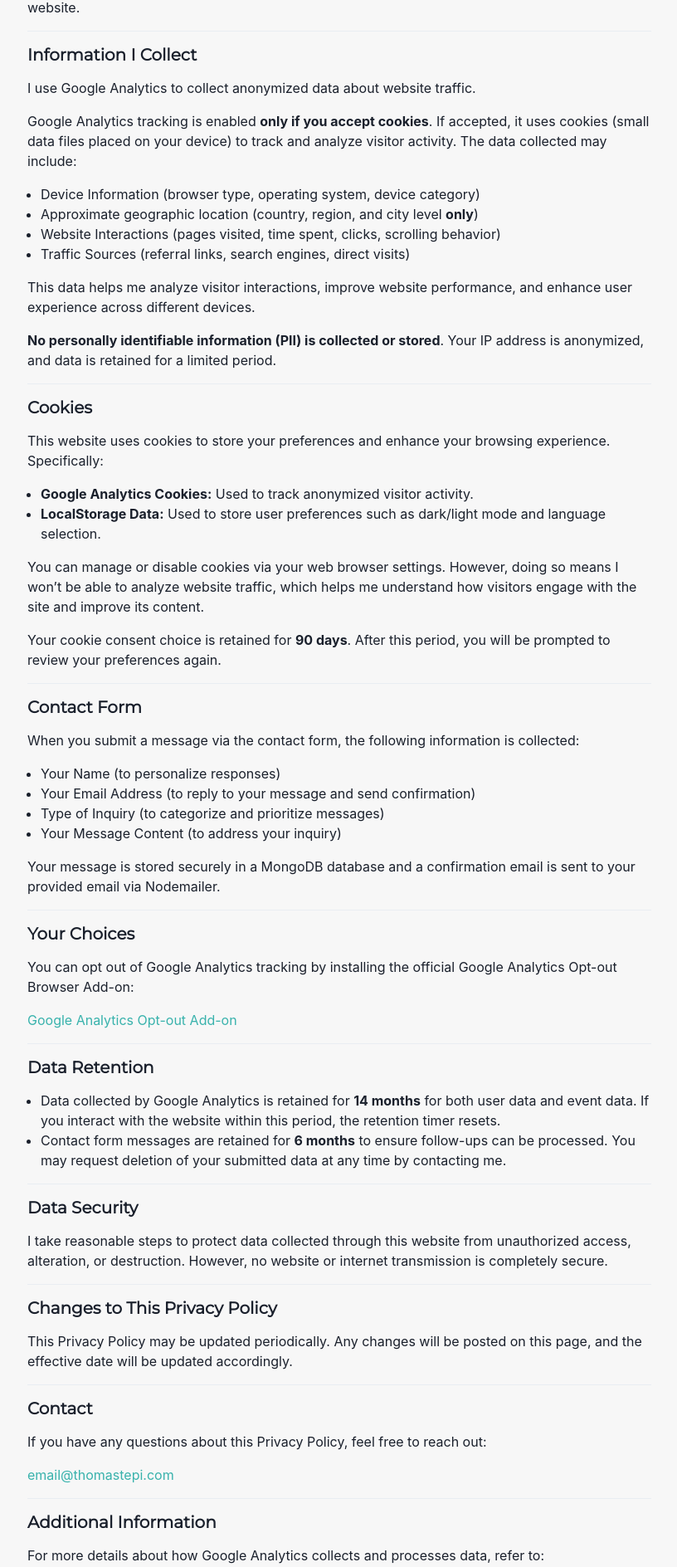
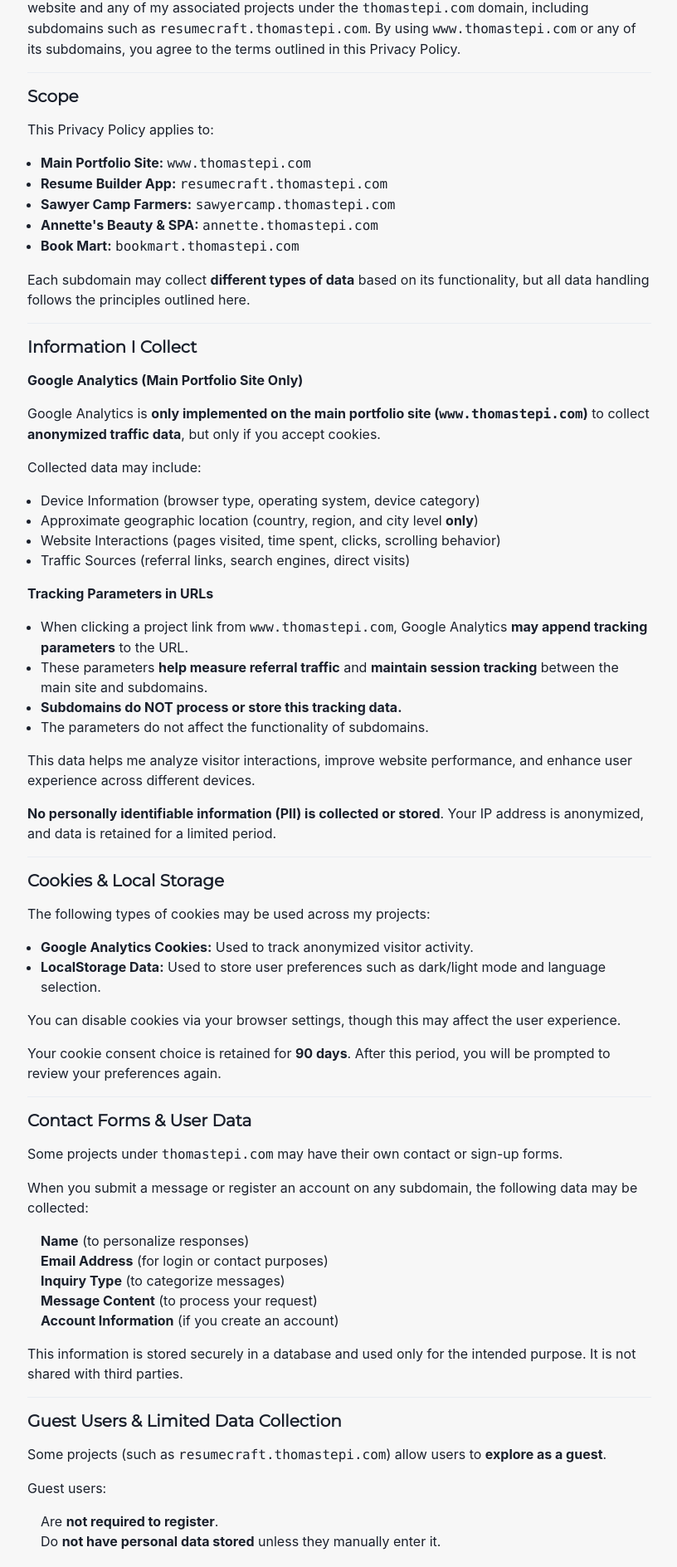
Before and after one commit to thomastepi/portfolio, a React (Create React App) app: page /privacy-policy in a window 1280 px wide. Shown: the part 310-2198 px from the top of the page at 83% size, without its empty margins (231-1047 px from the left). Built offline with nearby package versions, Linux system fonts and the light colour scheme; no server answers; a web font is replaced by a local one.

Commit message:
update privacy

```diff
--- a/public/locales/en/translation.json
+++ b/public/locales/en/translation.json
@@ -127,42 +127,76 @@
     "effectiveDate": "Effective Date: January 31, 2025",
     "introduction": {
       "title": "Introduction",
-      "text": "This Privacy Policy describes how I collect, use, and disclose your information when you use this website."
+      "text": "This Privacy Policy describes how I collect, use, and disclose your information when you use this website and any of my associated projects under the `thomastepi.com` domain, including subdomains such as `resumecraft.thomastepi.com`. By using `www.thomastepi.com` or any of its subdomains, you agree to the terms outlined in this Privacy Policy."
     },
     "informationCollected": {
       "title": "Information I Collect",
-      "description": "I use Google Analytics to collect anonymized data about website traffic.",
-      "descriptionText": "Google Analytics tracking is enabled **only if you accept cookies**. If accepted, it uses cookies (small data files placed on your device) to track and analyze visitor activity. The data collected may include:",
+      "subtitle": "**Google Analytics (Main Portfolio Site Only)**",
+      "description": "Google Analytics is **only implemented on the main portfolio site (`www.thomastepi.com`)** to collect **anonymized traffic data**, but only if you accept cookies.",
+      "subtext": "Collected data may include:",
       "list": [
         "Device Information (browser type, operating system, device category)",
         "Approximate geographic location (country, region, and city level **only**)",
         "Website Interactions (pages visited, time spent, clicks, scrolling behavior)",
         "Traffic Sources (referral links, search engines, direct visits)"
       ],
+      "trackingParams": "**Tracking Parameters in URLs**",
+      "trackingParamsList": [
+        "When clicking a project link from `www.thomastepi.com`, Google Analytics **may append tracking parameters** to the URL.",
+        "These parameters **help measure referral traffic** and **maintain session tracking** between the main site and subdomains.",
+        "**Subdomains do NOT process or store this tracking data.**",
+        "The parameters do not affect the functionality of subdomains."
+      ],
       "usage": "This data helps me analyze visitor interactions, improve website performance, and enhance user experience across different devices.",
       "identifiableInfo": "**No personally identifiable information (PII) is collected or stored**. Your IP address is anonymized, and data is retained for a limited period."
     },
+
+    "scope": {
+      "title": "Scope",
+      "subtitle": "This Privacy Policy applies to:",
+      "list": [
+        "**Main Portfolio Site:** `www.thomastepi.com`",
+        "**Resume Builder App:** `resumecraft.thomastepi.com`",
+        "**Sawyer Camp Farmers:** `sawyercamp.thomastepi.com`",
+        "**Annette's Beauty & SPA:** `annette.thomastepi.com`",
+        "**Book Mart:** `bookmart.thomastepi.com`"
+      ],
+      "text": "Each subdomain may collect **different types of data** based on its functionality, but all data handling follows the principles outlined here."
+    },
+
     "cookies": {
-      "title": "Cookies",
-      "description": "This website uses cookies to store your preferences and enhance your browsing experience. Specifically:",
+      "title": "Cookies & Local Storage",
+      "description": "The following types of cookies may be used across my projects:",
       "list": [
         "**Google Analytics Cookies:** Used to track anonymized visitor activity.",
         "**LocalStorage Data:** Used to store user preferences such as dark/light mode and language selection."
       ],
-      "disableNotice": "You can manage or disable cookies via your web browser settings. However, doing so means I won’t be able to analyze website traffic, which helps me understand how visitors engage with the site and improve its content.",
+      "disableNotice": "You can disable cookies via your browser settings, though this may affect the user experience.",
       "retention": "Your cookie consent choice is retained for **90 days**. After this period, you will be prompted to review your preferences again."
     },
     "contactForm": {
-      "title": "Contact Form",
-      "description": "When you submit a message via the contact form, the following information is collected:",
+      "title": "Contact Forms & User Data",
+      "subtitle": "Some projects under `thomastepi.com` may have their own contact or sign-up forms.",
+      "description": "When you submit a message or register an account on any subdomain, the following data may be collected:",
       "list": [
-        "Your Name (to personalize responses)",
-        "Your Email Address (to reply to your message and send confirmation)",
-        "Type of Inquiry (to categorize and prioritize messages)",
-        "Your Message Content (to address your inquiry)"
+        "**Name** (to personalize responses)",
+        "**Email Address** (for login or contact purposes)",
+        "**Inquiry Type** (to categorize messages)",
+        "**Message Content** (to process your request)",
+        "**Account Information** (if you create an account)"
       ],
-      "storage": "Your message is stored securely in a MongoDB database and a confirmation email is sent to your provided email via Nodemailer.",
+      "storage": "This information is stored securely in a database and used only for the intended purpose. It is not shared with third parties.",
       "retention": "Your message is retained for 6 months to ensure follow-ups can be processed. You may request deletion at any time."
+    },
+    "guestUsers": {
+      "title": "Guest Users & Limited Data Collection",
+      "description": "Some projects (such as `resumecraft.thomastepi.com`) allow users to **explore as a guest**.",
+      "subtext": "Guest users:",
+      "list": [
+        "Are **not required to register**.",
+        "Do **not have personal data stored** unless they manually enter it."
+      ],
+      "text": "If you sign up for an account later, only **data you provide willingly** will be stored."
     },
     "yourChoices": {
       "title": "Your Choices",
@@ -172,9 +206,11 @@
     "dataRetention": {
       "title": "Data Retention",
       "description": [
-        "Data collected by Google Analytics is retained for **14 months** for both user data and event data. If you interact with the website within this period, the retention timer resets.",
-        "Contact form messages are retained for **6 months** to ensure follow-ups can be processed. You may request deletion of your submitted data at any time by contacting me."
-      ]
+        "**Google Analytics Data:** Retained for **14 months**.",
+        "**Contact Form Submissions:** Retained for **6 months** for follow-ups.",
+        "**User Accounts (if applicable):** Stored securely for as long as you have an account."
+      ],
+      "text": "You can request **data deletion** at any time by contacting me."
     },
     "dataSecurity": {
       "title": "Data Security",
@@ -200,6 +236,6 @@
       "quebecIcon": "Quebec icons created by Md Tanvirul Haque - Flaticon",
       "canadaIcon": "Canada icons created by rizal2109 - Flaticon"
     },
-    "lastUpdated": "Last Updated: January 31, 2025"
+    "lastUpdated": "Last Updated: March 11, 2025"
   }
 }
--- a/src/scenes/PrivacyPolicyPage.js
+++ b/src/scenes/PrivacyPolicyPage.js
@@ -28,21 +28,57 @@
         <Heading as="h2" size="md" mb={4}>
           {t("privacyPolicy.introduction.title")}
         </Heading>
-        <Text mb={4}>{t("privacyPolicy.introduction.text")}</Text>
+        <Text as={Markdown} mb={4}>
+          {t("privacyPolicy.introduction.text")}
+        </Text>
+
+        <Divider my={4} />
+
+        <Heading as="h2" size="md" mb={4}>
+          {t("privacyPolicy.scope.title")}
+        </Heading>
+        <Text mb={4}>{t("privacyPolicy.scope.subtitle")}</Text>
+        <UnorderedList mb={4}>
+          {t("privacyPolicy.scope.list", {
+            returnObjects: true,
+          }).map((item, index) => (
+            <ListItem key={index}>
+              <Markdown>{item}</Markdown>
+            </ListItem>
+          ))}
+        </UnorderedList>
+        <Text as={Markdown} mb={4}>
+          {t("privacyPolicy.scope.text")}
+        </Text>
 
         <Divider my={4} />
 
         <Heading as="h2" size="md" mb={4}>
           {t("privacyPolicy.informationCollected.title")}
         </Heading>
-        <Text mb={4}>
+        <Text as={Markdown} mb={4}>
+          {t("privacyPolicy.informationCollected.subtitle")}
+        </Text>
+        <Text as={Markdown} mb={4}>
           {t("privacyPolicy.informationCollected.description")}
         </Text>
         <Text as={Markdown} mb={4}>
-          {t("privacyPolicy.informationCollected.descriptionText")}
+          {t("privacyPolicy.informationCollected.subtext")}
         </Text>
         <UnorderedList mb={4}>
           {t("privacyPolicy.informationCollected.list", {
+            returnObjects: true,
+          }).map((item, index) => (
+            <ListItem key={index}>
+              <Markdown>{item}</Markdown>
+            </ListItem>
+          ))}
+        </UnorderedList>
+        <Text as={Markdown} mb={4}>
+          {t("privacyPolicy.informationCollected.trackingParams")}
+        </Text>
+        <UnorderedList mb={4}>
+          {t("privacyPolicy.informationCollected.trackingParamsList", {
             returnObjects: true,
           }).map((item, index) => (
             <ListItem key={index}>
@@ -80,15 +116,42 @@
         <Heading as="h2" size="md" mb={4}>
           {t("privacyPolicy.contactForm.title")}
         </Heading>
+        <Text as={Markdown} mb={4}>
+          {t("privacyPolicy.contactForm.subtitle")}
+        </Text>
         <Text mb={4}>{t("privacyPolicy.contactForm.description")}</Text>
         <UnorderedList mb={4}>
           {t("privacyPolicy.contactForm.list", {
             returnObjects: true,
           }).map((item, index) => (
-            <ListItem key={index}>{item}</ListItem>
+            <ListItem as={Markdown} key={index}>
+              {item}
+            </ListItem>
           ))}
         </UnorderedList>
         <Text mb={4}>{t("privacyPolicy.contactForm.storage")}</Text>
+
+        <Divider my={4} />
+
+        <Heading as="h2" size="md" mb={4}>
+          {t("privacyPolicy.guestUsers.title")}
+        </Heading>
+        <Text as={Markdown} mb={4}>
+          {t("privacyPolicy.guestUsers.description")}
+        </Text>
+        <Text mb={4}>{t("privacyPolicy.guestUsers.subtext")}</Text>
+        <UnorderedList mb={4}>
+          {t("privacyPolicy.guestUsers.list", {
+            returnObjects: true,
+          }).map((item, index) => (
+            <ListItem as={Markdown} key={index}>
+              {item}
+            </ListItem>
+          ))}
+        </UnorderedList>
+        <Text as={Markdown} mb={4}>
+          {t("privacyPolicy.guestUsers.text")}
+        </Text>
 
         <Divider my={4} />
 
@@ -118,6 +181,9 @@
             </ListItem>
           ))}
         </UnorderedList>
+        <Text as={Markdown} mb={4}>
+          {t("privacyPolicy.dataRetention.text")}
+        </Text>
 
         <Divider my={4} />
 
@@ -159,35 +225,6 @@
 
         <Divider my={4} />
 
-        {/* <Heading as="h2" size="md" mb={4}>
-          {t("privacyPolicy.attributions.title")}
-        </Heading>
-        <Text mb={4}>{t("privacyPolicy.attributions.description")}</Text>
-        <UnorderedList mb={4}>
-          <ListItem>
-            <Link
-              href="https://www.flaticon.com/free-icons/quebec"
-              title="Quebec icons"
-              color="teal.400"
-              isExternal
-            >
-              {t("privacyPolicy.attributions.quebecIcon")}
-            </Link>
-          </ListItem>
-          <ListItem>
-            <Link
-              href="https://www.flaticon.com/free-icons/canada"
-              title="Canada icons"
-              color="teal.400"
-              isExternal
-            >
-              {t("privacyPolicy.attributions.canadaIcon")}
-            </Link>
-          </ListItem>
-        </UnorderedList>
-
-        <Divider my={4} /> */}
-
         <Text mt={6} fontSize="sm" color="gray.500">
           {t("privacyPolicy.lastUpdated")}{" "}
         </Text>
```
Also changed, not shown: public/locales/fr/translation.json (+63 -29 lines).
